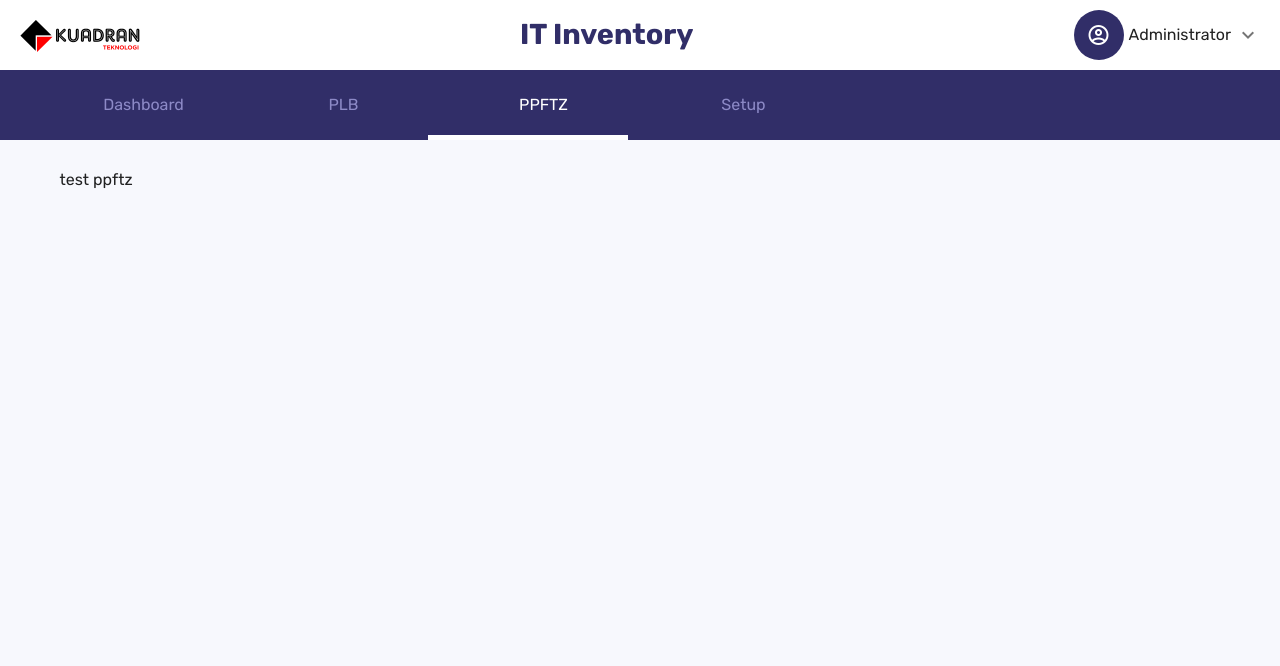
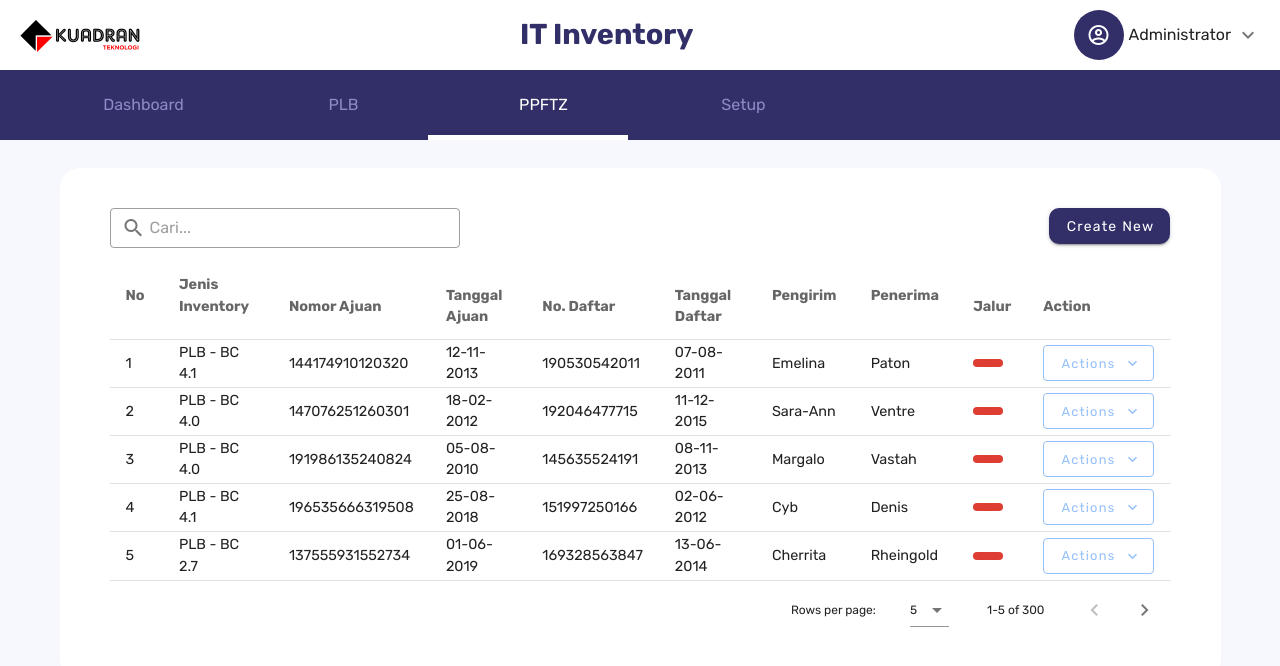
Before and after one commit to IT-inventory-organization/it-inventory-client-new, a Vue app: page /ppftz in a window 1280 px wide. Shown: the top 666 px of the page. Built offline with nearby package versions, Linux system fonts and the light colour scheme; some icons are missing; what vue-apexcharts would draw is missing.

Commit message:
update ppftz

```diff
--- a/src/views/PPFTZ.vue
+++ b/src/views/PPFTZ.vue
@@ -1,9 +1,140 @@
 <template>
-  <p>test ppftz</p>
+  <div class="it-inventory-card">
+    <v-row no-gutters>
+      <v-col lg="10">
+        <v-text-field
+          placeholder="Cari..."
+          prepend-inner-icon="mdi-magnify"
+          style="width:350px"
+          outlined
+          dense
+          clearable
+        ></v-text-field>
+      </v-col>
+      <v-col lg="2" style="text-align: right">
+        <v-btn fill class="it_inven_create_btn" @click.prevent="handleModal"
+          >Create New</v-btn
+        >
+      </v-col>
+    </v-row>
+    <v-data-table
+      :headers="headers"
+      :items="data"
+      :items-per-page="5"
+      class="it-inventory-simple-table"
+    >
+      <template v-slot:[`item.status`]="{ item }">
+        <approval-badge :status="item.status"></approval-badge>
+      </template>
+      <template v-slot:[`item.action`]>
+        <v-menu offset-y>
+          <template v-slot:activator="{ on, attrs }">
+            <v-btn
+              class="table_menu_actions"
+              color="#95c0f9"
+              outlined
+              v-bind="attrs"
+              v-on="on"
+            >
+              Actions
+              <v-icon right>
+                mdi-chevron-down
+              </v-icon>
+            </v-btn>
+          </template>
+
+          <v-list>
+            <v-list-item>
+              <v-list-item-title>
+                <v-icon left> mdi-format-list-bulleted </v-icon>
+                View
+              </v-list-item-title>
+            </v-list-item>
+            <v-list-item>
+              <v-list-item-title>
+                <v-icon left>mdi-pencil-outline </v-icon>
+                Edit
+              </v-list-item-title>
+            </v-list-item>
+            <v-list-item>
+              <v-list-item-title>
+                <v-icon left>mdi-trash-can-outline</v-icon>
+                Delete
+              </v-list-item-title>
+            </v-list-item>
+            <v-list-item>
+              <v-list-item-title>
+                <v-icon left>mdi-printer-outline </v-icon>
+                Print
+              </v-list-item-title>
+            </v-list-item>
+          </v-list>
+        </v-menu>
+      </template>
+    </v-data-table>
+
+    <!-- Modal -->
+    <v-dialog v-model="dialog" persistent max-width="600px">
+      <create-new-modal @handleModal="handleModal" />
+    </v-dialog>
+  </div>
 </template>
 
 <script>
+import dataPLB from "@/dummy/plbDummy.json";
 export default {
   name: "PPFTZ",
+  components: {
+    ApprovalBadge: () => import("@/components/ApprovalBadge"),
+    CreateNewModal: () => import("@/components/plb_ppftz/CreateNewModal"),
+  },
+  data() {
+    return {
+      dialog: false,
+      headers: [
+        {
+          text: "No",
+          value: "id",
+        },
+        {
+          text: "Jenis Inventory",
+          value: "jenisInvetory",
+        },
+        {
+          text: "Nomor Ajuan",
+          value: "nomorAjuan",
+        },
+        { text: "Tanggal Ajuan", value: "tanggalAjuan" },
+        { text: "No. Daftar", value: "noDaftar" },
+        { text: "Tanggal Daftar", value: "tanggalDaftar" },
+        { text: "Pengirim", value: "pengirim" },
+        { text: "Penerima", value: "penerima" },
+        { text: "Jalur", value: "status", sortable: false },
+        { text: "Action", value: "action", sortable: false },
+      ],
+      data: dataPLB,
+    };
+  },
+  methods: {
+    handleModal() {
+      this.dialog = !this.dialog;
+    },
+  },
 };
 </script>
+<style lang="scss" scoped>
+.v-list-item {
+  cursor: pointer;
+  min-height: 40px;
+  & .v-list-item__title {
+    color: #95c0f9 !important;
+    i {
+      color: #95c0f9 !important;
+      font-size: 1rem;
+    }
+  }
+  &:hover {
+    background-color: rgba($color: #000000, $alpha: 0.1);
+  }
+}
+</style>
```
